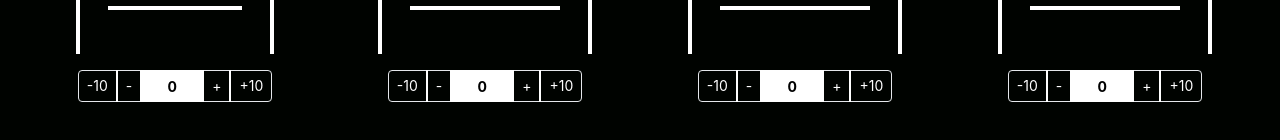
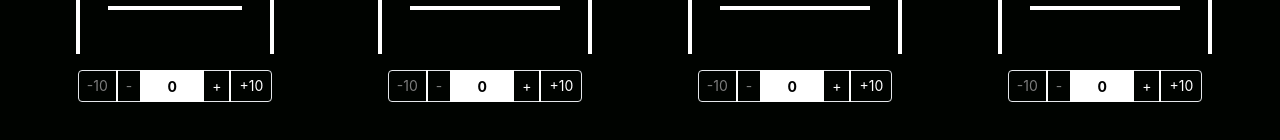
Before and after one commit to koyapimm/secimOySayaci, a React (Create React App) app: page / in a window 1280 px wide. Shown: the part 490-630 px from the top of the page. Built offline with nearby package versions, Linux system fonts and the light colour scheme.

Commit message:
added disabled status

```diff
--- a/src/components/Sayac.jsx
+++ b/src/components/Sayac.jsx
@@ -3,6 +3,14 @@ import React, {useState} from 'react'
 const Sayac = () => {
 
         const [count, setCount] = useState(0);
+        let statusplus = false
+        let statusten
+        if(count <= 0){
+            statusplus=true
+        }
+        if(count < 10){
+            statusten=true
+        }
 
     return (
         <div className=' text-black text-center mx-auto sm:my-4 my-2'>
@@ -11,16 +19,17 @@ const Sayac = () => {
                 <div className="flex items-center border border-gray-200 rounded h-8">
                     <button
                     type="button"
-                    className="inline-block border-r-2 border-white py-0.5 px-2 sm:py-auto sm:px-2  text-white text-sm hover:bg-gray-700 focus:relative h-8 py-auto"
+                    className={statusten ? "inline-block border-r-2 border-white py-0.5 px-2 sm:py-auto sm:px-2  text-white text-sm hover:bg-gray-700 focus:relative h-8 py-auto disabled" : "inline-block border-r-2 border-white py-0.5 px-2 sm:py-auto sm:px-2  text-white text-sm hover:bg-gray-700 focus:relative h-8 py-auto "}
                     onClick={() => setCount(count - 10)}
+                    disabled={statusten}
                     >
                         -10
                     </button>
                     <button
                     type="button"
-                    className="inline-block py-0.5 px-2 sm:py-auto sm:px-2 text-white hover:bg-gray-700 focus:relative h-8"
+                    className={statusplus ? "inline-block py-0.5 px-2 sm:py-auto sm:px-2 text-white hover:bg-gray-700 focus:relative h-8 disabled" :"inline-block py-0.5 px-2 sm:py-auto sm:px-2 text-white hover:bg-gray-700 focus:relative h-8 "}
                     onClick={() => setCount(count - 1)}
-
+                    disabled={statusplus}
                     >
                         -
                     </button>
--- a/src/index.css
+++ b/src/index.css
@@ -5,3 +5,8 @@
 body {
   background-color: #000300;
 }
+
+.disabled {
+  color: #7b7c7b;
+
+}
```
